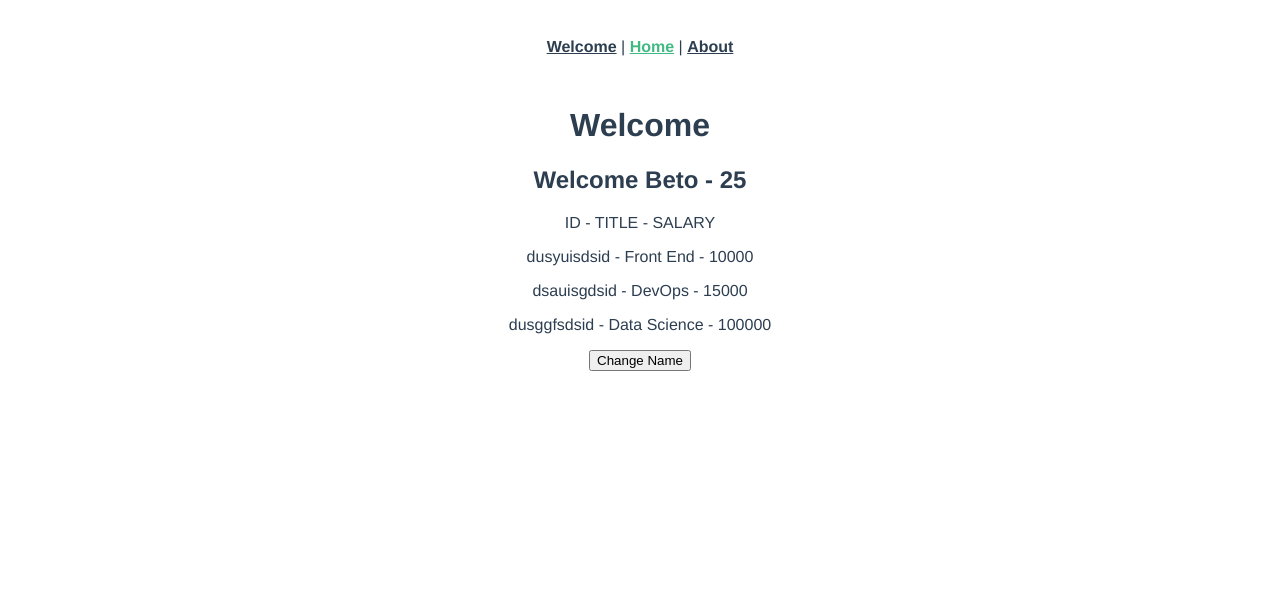
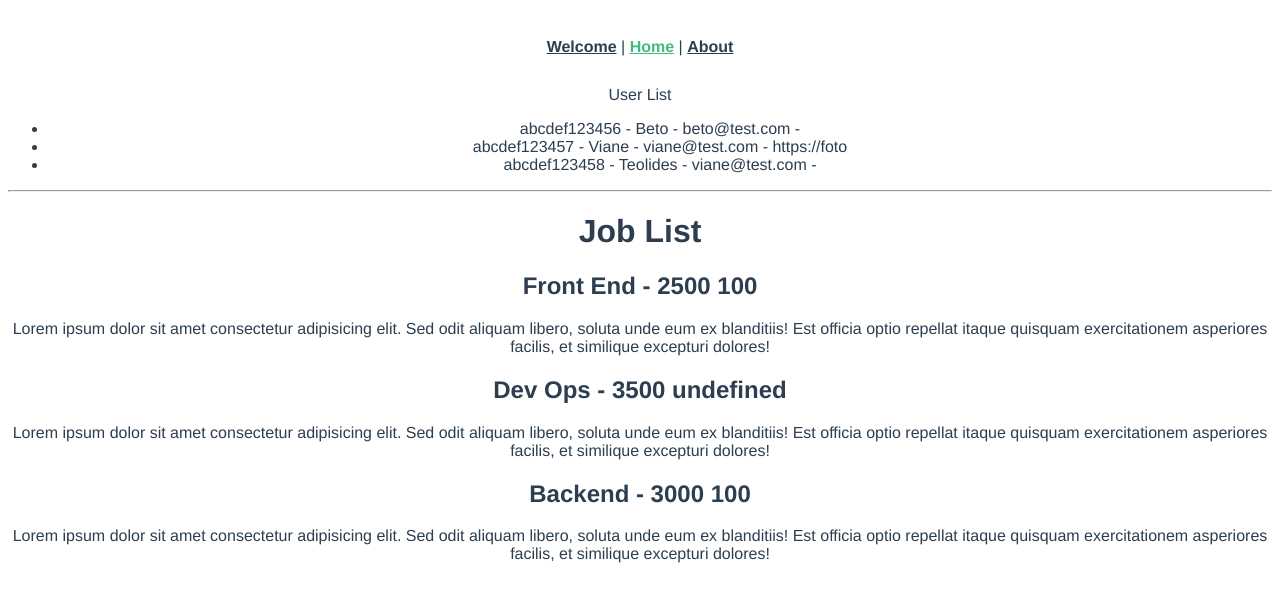
Before and after one commit to betogroo/componentsv4, a Vue app: page / in a window 1280 px wide. Shown: the top 602 px of the page. Built offline with nearby package versions, Linux system fonts and the light colour scheme.

Commit message:
feat: test Typescript lessons

```diff
--- a/src/modules/core/home/components/HelloWorld.vue
+++ /dev/null
@@ -1,43 +0,0 @@
-<template>
-  <div class="hello">
-    <h1>{{ msg }}</h1>
-    <h2>{{ name }} - {{ age }}</h2>
-    <p>ID - TITLE - SALARY</p>
-    <p v-for="job in jobs" :key="job.id">
-      {{ `${job.id} - ${job.title} - ${job.salary}` }}
-    </p>
-    <button @click="handleClick('Luiz')">Change Name</button>
-  </div>
-</template>
-
-<script lang="ts">
-import { defineComponent, ref } from 'vue'
-import Job from '../types/Jobs'
-
-export default defineComponent({
-  name: 'HelloWorld',
-  props: {
-    msg: String
-  },
-
-  setup(props) {
-    const name = ref('Beto')
-    const age = ref<number | string>(25)
-    const jobs = ref<Job[]>([
-      { title: 'Front End', salary: 10000, id: 'dusyuisdsid' },
-      { title: 'DevOps', salary: 15000, id: 'dsauisgdsid' },
-      { title: 'Data Science', salary: 100000, id: 'dusggfsdsid' }
-    ])
-
-    name.value = props.msg + name.value
-    age.value = 25
-
-    const handleClick = (data: string) => {
-      name.value = data
-      return true
-    }
-
-    return { name, age, handleClick, jobs }
-  }
-})
-</script>
--- /dev/null
+++ b/src/modules/core/home/components/JobList.vue
@@ -0,0 +1,28 @@
+<template>
+  <h2>{{ `${job.title} - ${job.salary} ${job.bonus}` }}</h2>
+  <p>
+    Lorem ipsum dolor sit amet consectetur adipisicing elit. Sed odit aliquam
+    libero, soluta unde eum ex blanditiis! Est officia optio repellat itaque
+    quisquam exercitationem asperiores facilis, et similique excepturi dolores!
+  </p>
+</template>
+
+<script lang="ts">
+import { defineComponent, PropType } from 'vue'
+import Job from '@/modules/core/home/types/Job'
+export default defineComponent({
+  name: 'UserList',
+
+  props: {
+    job: {
+      type: Object as PropType<Job>,
+      required: true
+    }
+  },
+  setup() {
+    return {}
+  }
+})
+</script>
+
+<style></style>
--- /dev/null
+++ b/src/modules/core/home/components/UserList.vue
@@ -0,0 +1,32 @@
+<template>
+  <div>User List</div>
+  <ul>
+    <li v-for="user in users" :key="user.uid">
+      {{
+        `${user.uid} - ${user.displayName} - ${user.email} - ${
+          user.photoURL || ''
+        }`
+      }}
+    </li>
+  </ul>
+</template>
+
+<script lang="ts">
+import { defineComponent, PropType } from 'vue'
+import User from '@/modules/core/home/types/User'
+export default defineComponent({
+  name: 'UserList',
+
+  props: {
+    users: {
+      type: Array as PropType<User[]>,
+      required: true
+    }
+  },
+  setup() {
+    return {}
+  }
+})
+</script>
+
+<style></style>
--- a/src/modules/core/home/routes.ts
+++ b/src/modules/core/home/routes.ts
@@ -10,7 +10,7 @@ const routes: Array<RouteRecordRaw> = [
     component: Home,
     meta: {
       title: 'Home',
-      requireAuth: true
+      requiresAuth: true
     }
   },
   {
@@ -19,7 +19,7 @@ const routes: Array<RouteRecordRaw> = [
     component: About,
     meta: {
       title: 'Home',
-      requireAuth: true
+      requiresAuth: true
     }
   },
   {
@@ -27,7 +27,8 @@ const routes: Array<RouteRecordRaw> = [
     name: 'NotFound',
     component: NotFound,
     meta: {
-      title: '404'
+      title: '404',
+      requiresAuth: true
     }
   }
 ]
--- /dev/null
+++ b/src/modules/core/home/types/Job.ts
@@ -0,0 +1,8 @@
+interface Job {
+  uid: string
+  title: string
+  salary: number | string
+  bonus?: number | string
+}
+
+export default Job
--- /dev/null
+++ b/src/modules/core/home/types/User.ts
@@ -0,0 +1,8 @@
+interface User {
+  displayName: string
+  email: string
+  uid: string
+  photoURL?: string
+}
+
+export default User
--- a/src/modules/core/home/views/Home.vue
+++ b/src/modules/core/home/views/Home.vue
@@ -1,17 +1,45 @@
 <template>
-  <div class="home">
-    <HelloWorld msg="Welcome " />
-  </div>
+  <div class="home"></div>
+  <UserList :users="users" />
+  <hr />
+  <h1>Job List</h1>
+  <JobList v-for="job in jobs" :key="job.uid" :job="job" />
 </template>
 
 <script lang="ts">
-import { defineComponent } from 'vue'
-import HelloWorld from '../components/HelloWorld.vue'
+import { defineComponent, ref } from 'vue'
+import UserList from '@/modules/core/home/components/UserList.vue'
+import JobList from '@/modules/core/home/components/JobList.vue'
+import User from '../types/User'
+import Job from '../types/Job'
 
 export default defineComponent({
   name: 'Home',
+
   components: {
-    HelloWorld
+    UserList,
+    JobList
+  },
+
+  setup() {
+    const users = ref<User[]>([
+      { displayName: 'Beto', email: 'beto@test.com', uid: 'abcdef123456' },
+      {
+        displayName: 'Viane',
+        email: 'viane@test.com',
+        uid: 'abcdef123457',
+        photoURL: 'https://foto'
+      },
+      { displayName: 'Teolides', email: 'viane@test.com', uid: 'abcdef123458' }
+    ])
+
+    const jobs = ref<Job[]>([
+      { uid: '1', title: 'Front End', salary: 2500, bonus: '100' },
+      { uid: '2', title: 'Dev Ops', salary: 3500 },
+      { uid: '3', title: 'Backend', salary: 3000, bonus: '100' }
+    ])
+
+    return { users, jobs }
   }
 })
 </script>
```
Also changed, not shown: src/modules/core/home/types/Jobs.ts (deleted, +0 -7 lines).
